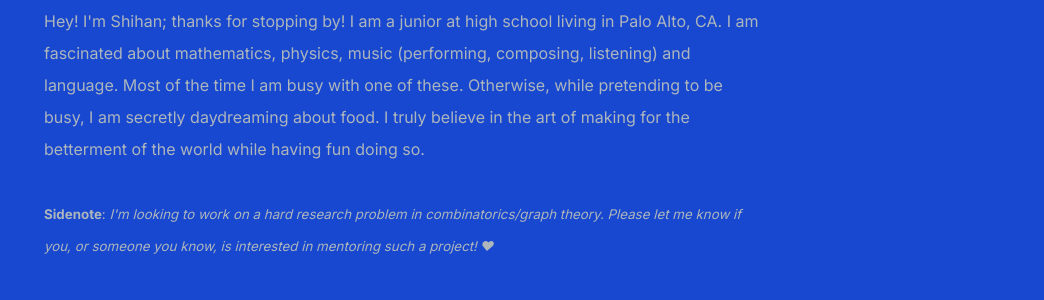
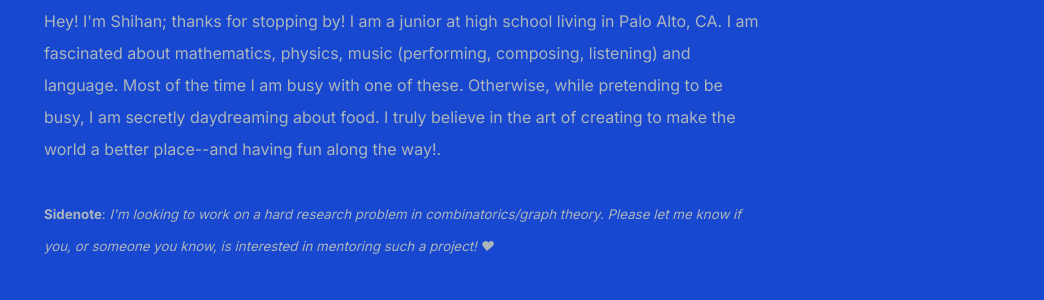
Before and after one commit to shihankanungo/shihankanungo.github.io, a Jekyll site: the page built from index.md, in a window 1280 px wide. Shown: the part 211-511 px from the top of the page, without its empty margins (236-1280 px from the left). Built offline with Jekyll 4.4.1, drawn with Linux system fonts in a browser that asks for light colours.

Commit message:
Update _config.yml

```diff
--- a/_config.yml
+++ b/_config.yml
@@ -2,7 +2,7 @@ title: Shihan Kanungo
 author: Shihan Kanungo
 url: https://www.shihankanungo.github.io/shihanmoonwalk/ # root address of the site
 description: > # description of the site (multiple lines allowed)
-  Hey! I'm Shihan; thanks for stopping by! I am a junior at high school living in Palo Alto, CA. I am fascinated about mathematics, physics, music (performing, composing, listening) and language. Most of the time I am busy with one of these. Otherwise, while pretending to be busy, I am secretly daydreaming about food. I truly believe in the art of making for the betterment of the world while having fun doing so.
+  Hey! I'm Shihan; thanks for stopping by! I am a junior at high school living in Palo Alto, CA. I am fascinated about mathematics, physics, music (performing, composing, listening) and language. Most of the time I am busy with one of these. Otherwise, while pretending to be busy, I am secretly daydreaming about food. I truly believe in the art of creating to make the world a better place--and having fun along the way!.
           <br /><br />
 
           <small><b>Sidenote</b>: <i>I'm looking to work on a hard research problem in combinatorics/graph theory. Please let me know if you, or someone you know, is interested in mentoring such a project! ♥︎ </i></small>
```
